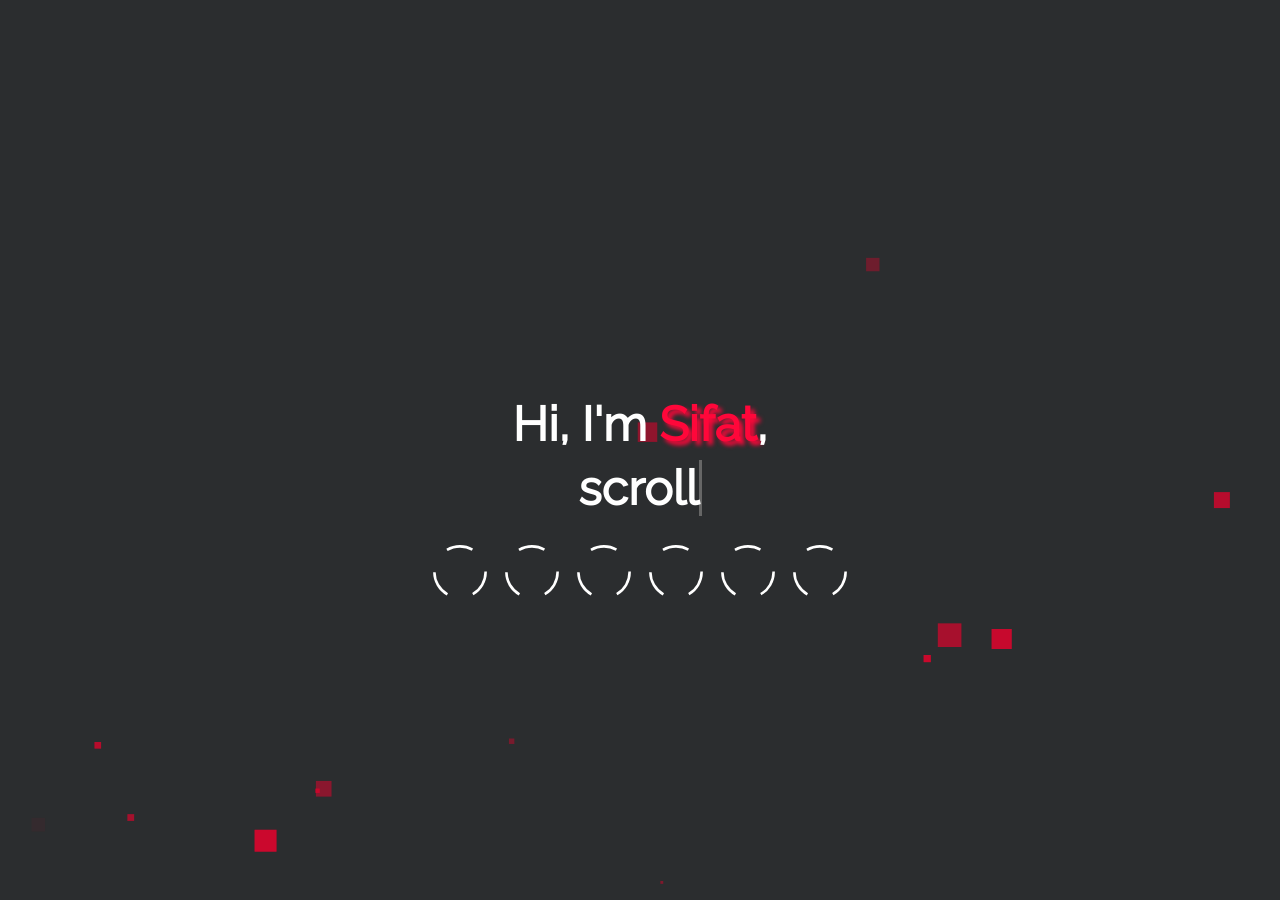
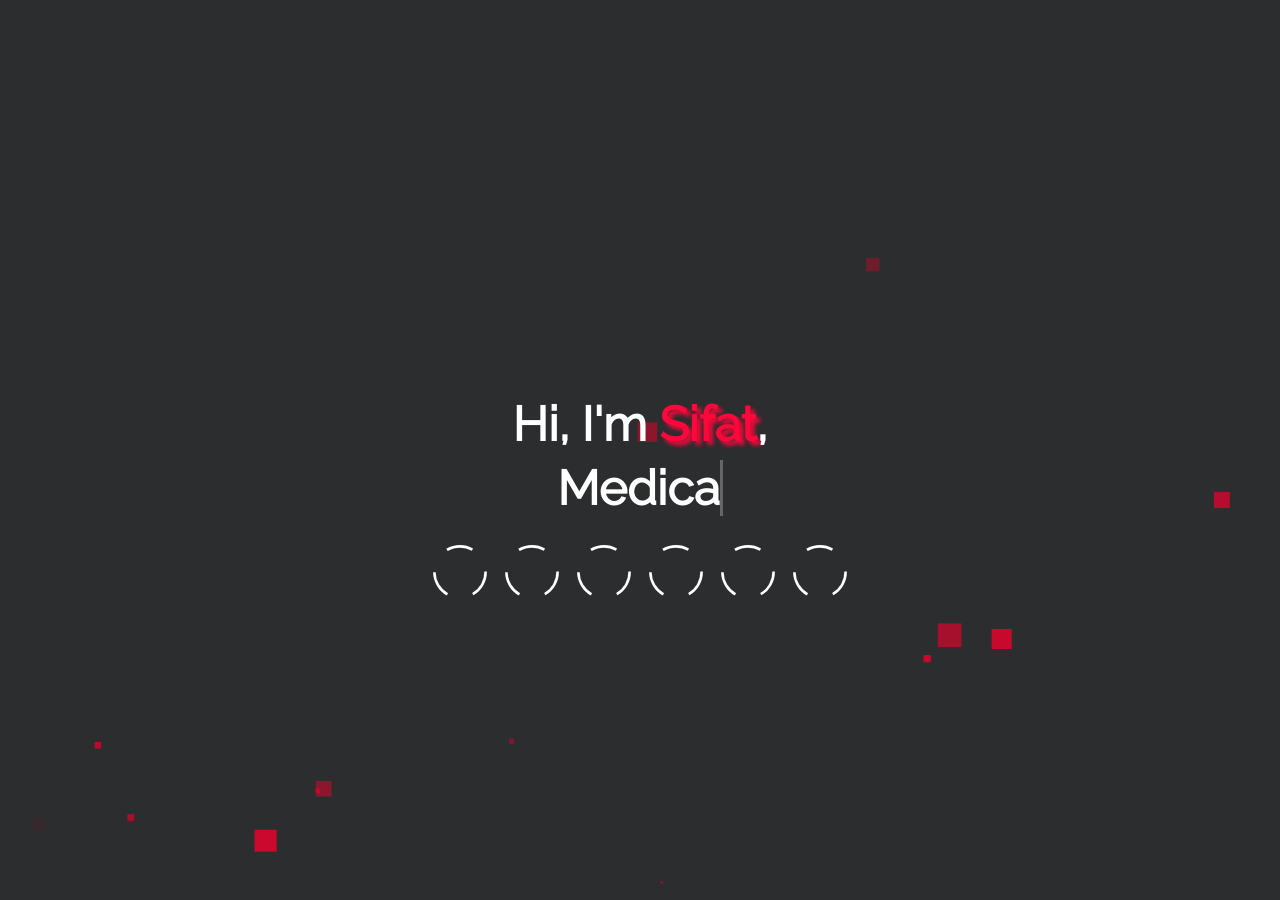
Before and after one commit to b4dboy17/b4dboy17.github.io, a Jekyll site: the page built from index.html, in a window 1280 px wide and 900 px high. Built offline with Jekyll 4.4.1, drawn with Linux system fonts in a browser that asks for light colours.

Commit message:
Update landing-page.html

```diff
--- a/_includes/landing-page.html
+++ b/_includes/landing-page.html
@@ -5,7 +5,7 @@
     </h1>
     <h1>
       <span id="txt-rotate" data-period="2000"
-        data-rotate='["{{site.typing_text}}", "scroll down for more."]'
+        data-rotate='["{{site.typing_text}}", "Medical Student"]'
       >
       </span>
     </h1>
```
